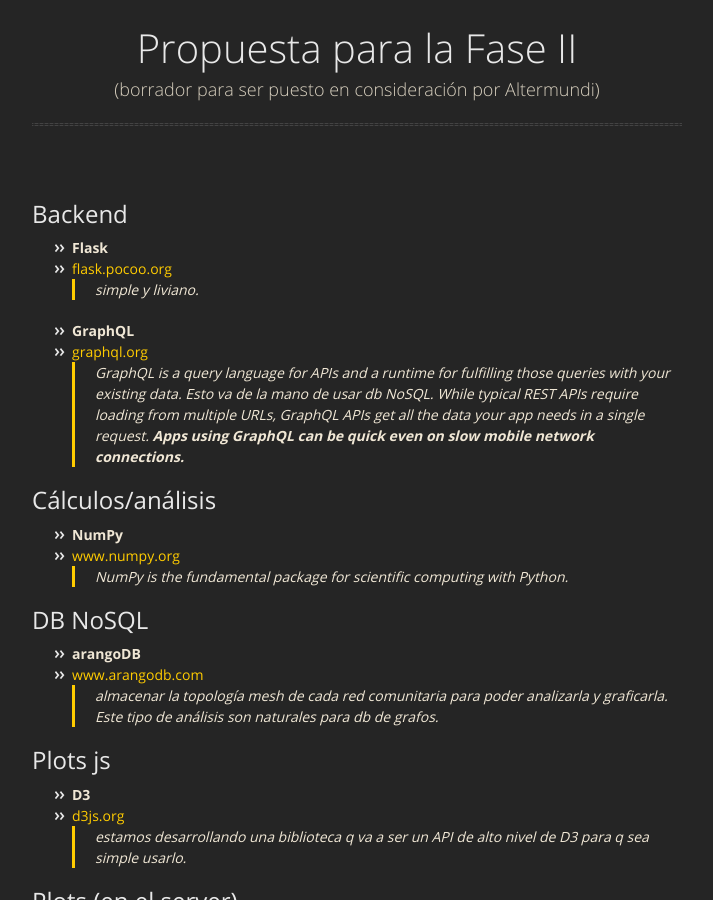
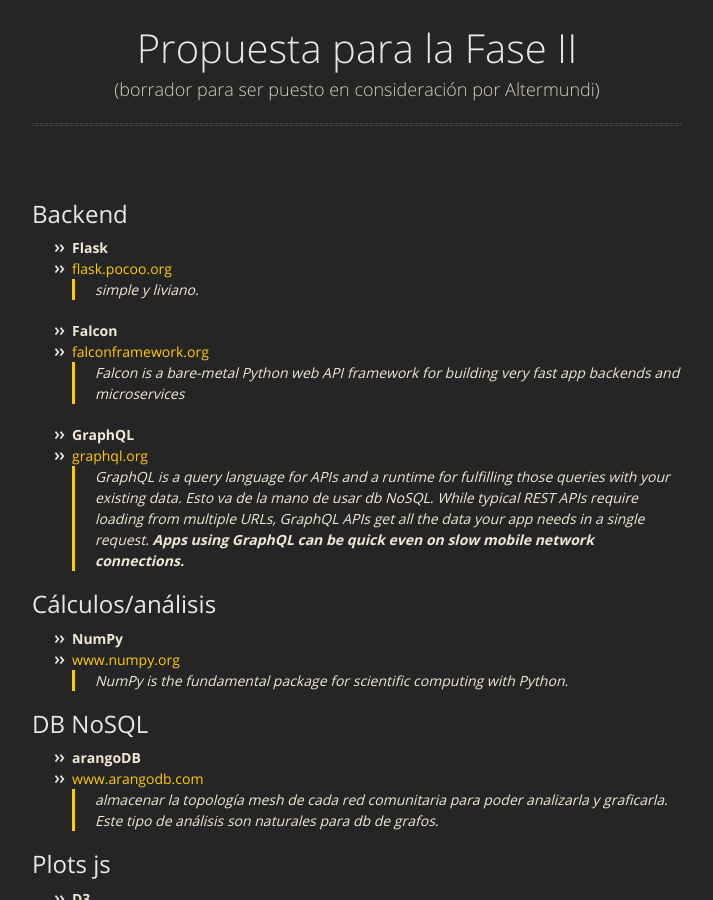
Before and after one commit to pewen/LRFII, a Jekyll site: the page built from index.md, in a window 1280 px wide and 900 px high. Shown: the whole window, without its empty margins (283-996 px from the left). Built offline with Jekyll 4.4.1, drawn with Linux system fonts in a browser that asks for light colours; our own code applies the rules of GitHub Pages for plain Markdown files.

Commit message:
minor change

```diff
--- a/index.md
+++ b/index.md
@@ -6,6 +6,10 @@
 * **Flask**
 * [flask.pocoo.org](http://flask.pocoo.org)
 > simple y liviano.
+
+* **Falcon**
+* [falconframework.org](https://falconframework.org)
+> Falcon is a bare-metal Python web API framework for building very fast app backends and microservices
 
 * **GraphQL**
 * [graphql.org](https://graphql.org)
```
Also changed, not shown: 1 other file.
